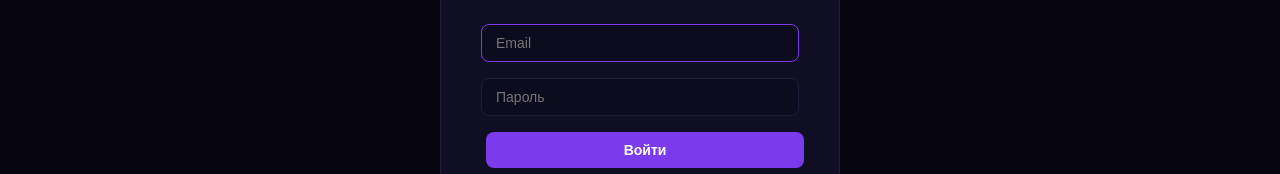
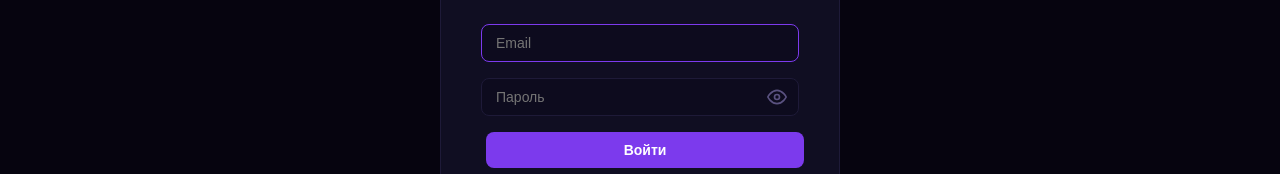
Before and after one commit to Sipuh/gameshop-support, a Next.js app: page /admin in a window 1280 px wide. Shown: the part 340-514 px from the top of the page. Built offline with nearby package versions, Linux system fonts and the light colour scheme.

Commit message:
Add password toggle eye icon in login

```diff
--- a/app/admin/page.tsx
+++ b/app/admin/page.tsx
@@ -34,6 +34,7 @@
   const [user, setUser] = useState<User | null>(null);
   const [email, setEmail] = useState('');
   const [password, setPassword] = useState('');
+  const [showPassword, setShowPassword] = useState(false);
   const [error, setError] = useState('');
 
   // Articles
@@ -211,7 +212,33 @@
           </div>
           {error && <div style={{ color: '#ef4444', fontSize: '13px', marginBottom: '12px', textAlign: 'center' }}>{error}</div>}
           <input className="admin-input" type="email" placeholder="Email" value={email} onChange={(e) => setEmail(e.target.value)} onKeyDown={(e) => e.key === 'Enter' && handleLogin()} autoFocus />
-          <input className="admin-input" type="password" placeholder="Пароль" value={password} onChange={(e) => setPassword(e.target.value)} onKeyDown={(e) => e.key === 'Enter' && handleLogin()} />
+          <div style={{ position: 'relative' }}>
+            <input className="admin-input" type={showPassword ? 'text' : 'password'} placeholder="Пароль" value={password} onChange={(e) => setPassword(e.target.value)} onKeyDown={(e) => e.key === 'Enter' && handleLogin()} style={{ paddingRight: '40px' }} />
+            <button
+              type="button"
+              onClick={() => setShowPassword(!showPassword)}
+              style={{
+                position: 'absolute', right: '8px', top: '50%', transform: 'translateY(-50%)',
+                background: 'none', border: 'none', cursor: 'pointer', padding: '4px',
+                color: 'var(--text-muted)', display: 'flex', alignItems: 'center',
+              }}
+              tabIndex={-1}
+            >
+              {showPassword ? (
+                <svg width="20" height="20" viewBox="0 0 24 24" fill="none" stroke="currentColor" strokeWidth="2">
+                  <path d="M17.94 17.94A10.07 10.07 0 0 1 12 20c-7 0-11-8-11-8a18.45 18.45 0 0 1 5.06-5.94"/>
+                  <path d="M9.9 4.24A9.12 9.12 0 0 1 12 4c7 0 11 8 11 8a18.5 18.5 0 0 1-2.16 3.19"/>
+                  <line x1="1" y1="1" x2="23" y2="23"/>
+                  <path d="M14.12 14.12a3 3 0 1 1-4.24-4.24"/>
+                </svg>
+              ) : (
+                <svg width="20" height="20" viewBox="0 0 24 24" fill="none" stroke="currentColor" strokeWidth="2">
+                  <path d="M1 12s4-8 11-8 11 8 11 8-4 8-11 8-11-8-11-8z"/>
+                  <circle cx="12" cy="12" r="3"/>
+                </svg>
+              )}
+            </button>
+          </div>
           <button className="admin-button" onClick={handleLogin} style={{ width: '100%', marginTop: '8px' }}>Войти</button>
           <div style={{ textAlign: 'center', marginTop: '16px' }}>
             <a href="/" style={{ color: 'var(--text-muted)', fontSize: '13px' }}>На главную</a>
```
